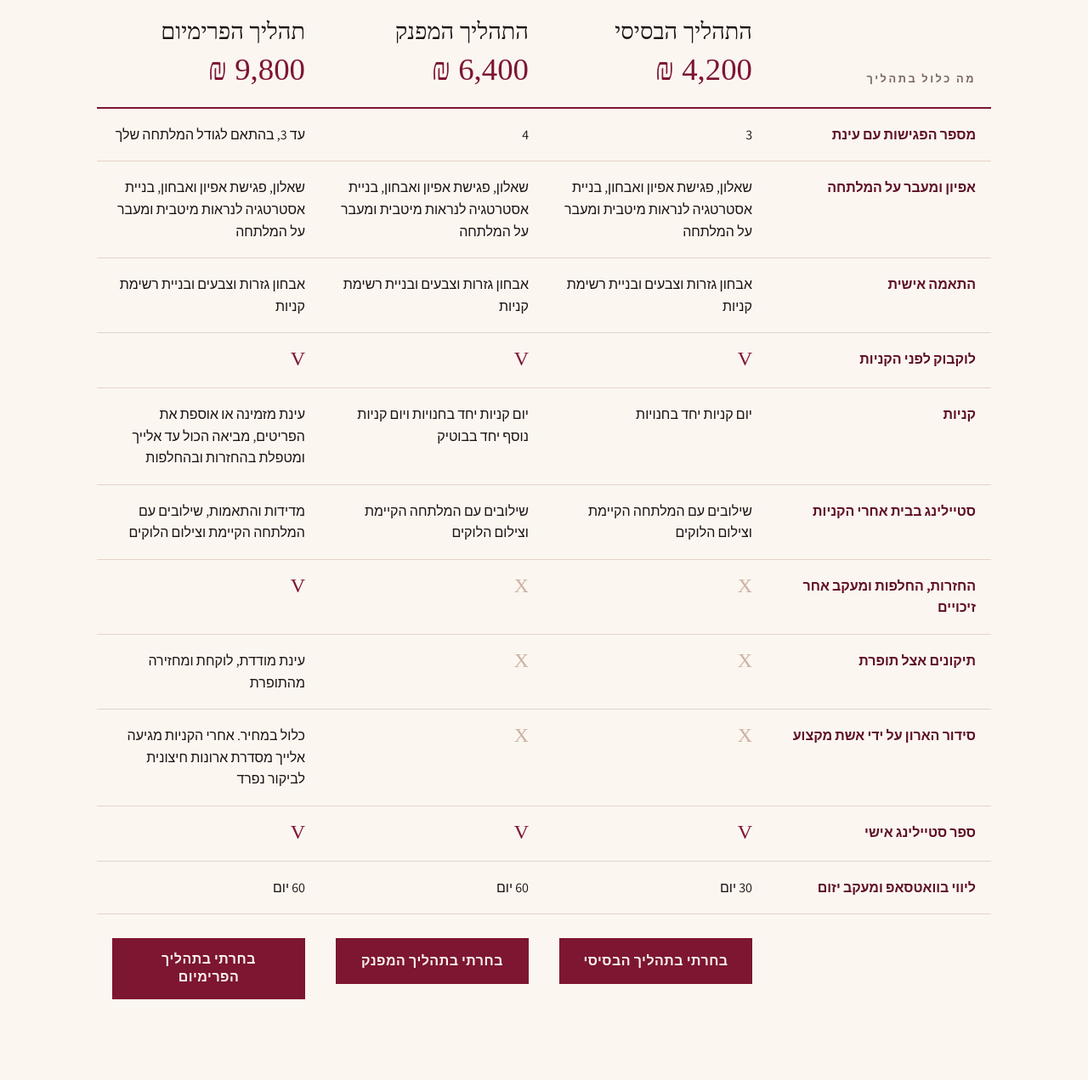
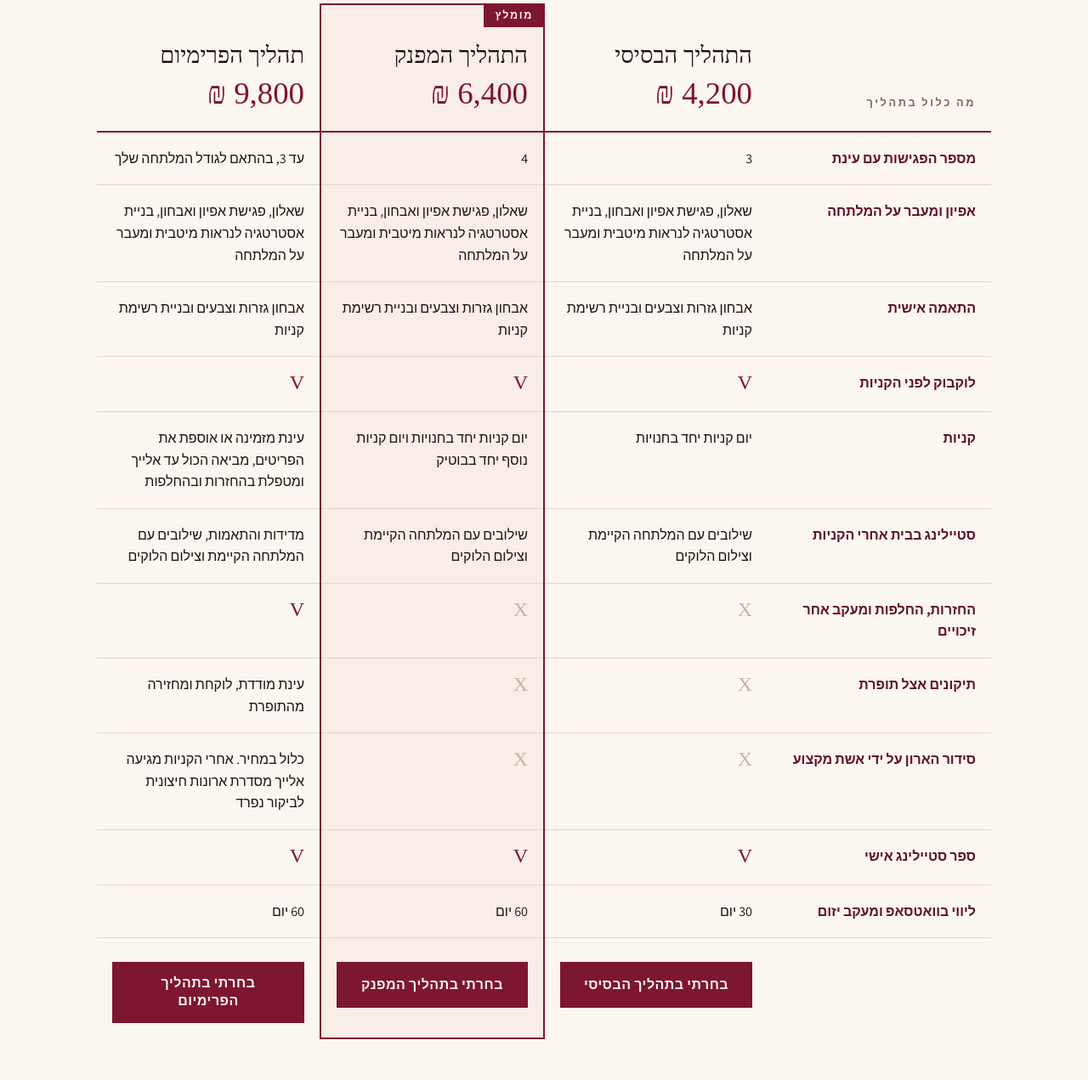
Before and after one commit to elkayam-ran-einat-beep/elkayam-ran-einat-beep.github.io, a plain HTML site: page tahalichim/index.html in a window 1280 px wide. Shown: the part 355-1626 px from the top of the page at 85% size. Drawn offline with Linux system fonts and the light colour scheme; a web font is replaced by a local one.

Commit message:
תהליכים: מסגרת מומלץ סביב המפנק
Co-Authored-By: Claude Opus 5.5 <noreply@anthropic.com>

```diff
--- a/tahalichim/index.html
+++ b/tahalichim/index.html
@@ -59,6 +59,13 @@ p{margin:0;}
 .yes{color:var(--accent);}
 .no{color:var(--rule-strong);}
 
+/* העמודה המומלצת: מסגרת בורדו סביב כל הטור */
+.cmp .hl{border-left:2px solid var(--accent);border-right:2px solid var(--accent);background:rgba(245,227,221,.45);}
+.cmp thead .hl{border-top:2px solid var(--accent);position:relative;padding-top:44px;}
+.cmp tfoot .hl{border-bottom:2px solid var(--accent);padding-bottom:22px;}
+.badge{display:inline-block;background:var(--accent);color:var(--on-accent);font-size:.78rem;font-weight:700;letter-spacing:.14em;padding:5px 14px;line-height:1.4;}
+.cmp thead .badge{position:absolute;top:-2px;right:-2px;}
+
 /* כרטיסים בטלפון */
 .cards{display:none;}
 .card{display:flex;flex-direction:column;gap:18px;padding:34px 0 40px;border-top:2px solid var(--accent);}
@@ -66,6 +73,9 @@ p{margin:0;}
 .card li{display:flex;flex-direction:column;gap:2px;padding:12px 0;border-bottom:1px solid var(--rule);}
 .card .k{font-size:.86rem;font-weight:700;color:var(--accent-deep);}
 .card .v{font-size:1rem;line-height:1.6;}
+.card.hl{border:2px solid var(--accent);padding:0 18px 26px;margin:34px 0 0;background:rgba(245,227,221,.45);}
+.card.hl .badge{align-self:flex-start;margin:0 -18px 0 0;}
+.card.hl + .card{margin-top:34px;}
 
 .after{padding:40px 0 100px;}
 .after .wrap{display:flex;flex-direction:column;gap:16px;}
@@ -104,21 +114,21 @@ footer{padding:48px 0 60px;text-align:center;border-top:1px solid var(--rule);}
 <section class="table-sec">
   <div class="wrap">
 <table class="cmp">
-<thead><tr><th scope="col" class="corner">מה כלול בתהליך</th><th scope="col"><span class="pk">התהליך הבסיסי</span><span class="pr">4,200 ₪</span></th><th scope="col"><span class="pk">התהליך המפנק</span><span class="pr">6,400 ₪</span></th><th scope="col"><span class="pk">תהליך הפרימיום</span><span class="pr">9,800 ₪</span></th></tr></thead>
+<thead><tr><th scope="col" class="corner">מה כלול בתהליך</th><th scope="col"><span class="pk">התהליך הבסיסי</span><span class="pr">4,200 ₪</span></th><th scope="col" class="hl"><span class="badge">מומלץ</span><span class="pk">התהליך המפנק</span><span class="pr">6,400 ₪</span></th><th scope="col"><span class="pk">תהליך הפרימיום</span><span class="pr">9,800 ₪</span></th></tr></thead>
 <tbody>
-<tr><th scope="row">מספר הפגישות עם עינת</th><td>3</td><td>4</td><td>עד 3, בהתאם לגודל המלתחה שלך</td></tr>
-<tr><th scope="row">אפיון ומעבר על המלתחה</th><td>שאלון, פגישת אפיון ואבחון, בניית אסטרטגיה לנראות מיטבית ומעבר על המלתחה</td><td>שאלון, פגישת אפיון ואבחון, בניית אסטרטגיה לנראות מיטבית ומעבר על המלתחה</td><td>שאלון, פגישת אפיון ואבחון, בניית אסטרטגיה לנראות מיטבית ומעבר על המלתחה</td></tr>
-<tr><th scope="row">התאמה אישית</th><td>אבחון גזרות וצבעים ובניית רשימת קניות</td><td>אבחון גזרות וצבעים ובניית רשימת קניות</td><td>אבחון גזרות וצבעים ובניית רשימת קניות</td></tr>
-<tr><th scope="row">לוקבוק לפני הקניות</th><td><span class="yes" aria-label="כלול">V</span></td><td><span class="yes" aria-label="כלול">V</span></td><td><span class="yes" aria-label="כלול">V</span></td></tr>
-<tr><th scope="row">קניות</th><td>יום קניות יחד בחנויות</td><td>יום קניות יחד בחנויות ויום קניות נוסף יחד בבוטיק</td><td>עינת מזמינה או אוספת את הפריטים, מביאה הכול עד אלייך ומטפלת בהחזרות ובהחלפות</td></tr>
-<tr><th scope="row">סטיילינג בבית אחרי הקניות</th><td>שילובים עם המלתחה הקיימת וצילום הלוקים</td><td>שילובים עם המלתחה הקיימת וצילום הלוקים</td><td>מדידות והתאמות, שילובים עם המלתחה הקיימת וצילום הלוקים</td></tr>
-<tr><th scope="row">החזרות, החלפות ומעקב אחר זיכויים</th><td><span class="no" aria-label="לא כלול">X</span></td><td><span class="no" aria-label="לא כלול">X</span></td><td><span class="yes" aria-label="כלול">V</span></td></tr>
-<tr><th scope="row">תיקונים אצל תופרת</th><td><span class="no" aria-label="לא כלול">X</span></td><td><span class="no" aria-label="לא כלול">X</span></td><td>עינת מודדת, לוקחת ומחזירה מהתופרת</td></tr>
-<tr><th scope="row">סידור הארון על ידי אשת מקצוע</th><td><span class="no" aria-label="לא כלול">X</span></td><td><span class="no" aria-label="לא כלול">X</span></td><td>כלול במחיר. אחרי הקניות מגיעה אלייך מסדרת ארונות חיצונית לביקור נפרד</td></tr>
-<tr><th scope="row">ספר סטיילינג אישי</th><td><span class="yes" aria-label="כלול">V</span></td><td><span class="yes" aria-label="כלול">V</span></td><td><span class="yes" aria-label="כלול">V</span></td></tr>
-<tr><th scope="row">ליווי בוואטסאפ ומעקב יזום</th><td>30 יום</td><td>60 יום</td><td>60 יום</td></tr>
+<tr><th scope="row">מספר הפגישות עם עינת</th><td>3</td><td class="hl">4</td><td>עד 3, בהתאם לגודל המלתחה שלך</td></tr>
+<tr><th scope="row">אפיון ומעבר על המלתחה</th><td>שאלון, פגישת אפיון ואבחון, בניית אסטרטגיה לנראות מיטבית ומעבר על המלתחה</td><td class="hl">שאלון, פגישת אפיון ואבחון, בניית אסטרטגיה לנראות מיטבית ומעבר על המלתחה</td><td>שאלון, פגישת אפיון ואבחון, בניית אסטרטגיה לנראות מיטבית ומעבר על המלתחה</td></tr>
+<tr><th scope="row">התאמה אישית</th><td>אבחון גזרות וצבעים ובניית רשימת קניות</td><td class="hl">אבחון גזרות וצבעים ובניית רשימת קניות</td><td>אבחון גזרות וצבעים ובניית רשימת קניות</td></tr>
+<tr><th scope="row">לוקבוק לפני הקניות</th><td><span class="yes" aria-label="כלול">V</span></td><td class="hl"><span class="yes" aria-label="כלול">V</span></td><td><span class="yes" aria-label="כלול">V</span></td></tr>
+<tr><th scope="row">קניות</th><td>יום קניות יחד בחנויות</td><td class="hl">יום קניות יחד בחנויות ויום קניות נוסף יחד בבוטיק</td><td>עינת מזמינה או אוספת את הפריטים, מביאה הכול עד אלייך ומטפלת בהחזרות ובהחלפות</td></tr>
+<tr><th scope="row">סטיילינג בבית אחרי הקניות</th><td>שילובים עם המלתחה הקיימת וצילום הלוקים</td><td class="hl">שילובים עם המלתחה הקיימת וצילום הלוקים</td><td>מדידות והתאמות, שילובים עם המלתחה הקיימת וצילום הלוקים</td></tr>
+<tr><th scope="row">החזרות, החלפות ומעקב אחר זיכויים</th><td><span class="no" aria-label="לא כלול">X</span></td><td class="hl"><span class="no" aria-label="לא כלול">X</span></td><td><span class="yes" aria-label="כלול">V</span></td></tr>
+<tr><th scope="row">תיקונים אצל תופרת</th><td><span class="no" aria-label="לא כלול">X</span></td><td class="hl"><span class="no" aria-label="לא כלול">X</span></td><td>עינת מודדת, לוקחת ומחזירה מהתופרת</td></tr>
+<tr><th scope="row">סידור הארון על ידי אשת מקצוע</th><td><span class="no" aria-label="לא כלול">X</span></td><td class="hl"><span class="no" aria-label="לא כלול">X</span></td><td>כלול במחיר. אחרי הקניות מגיעה אלייך מסדרת ארונות חיצונית לביקור נפרד</td></tr>
+<tr><th scope="row">ספר סטיילינג אישי</th><td><span class="yes" aria-label="כלול">V</span></td><td class="hl"><span class="yes" aria-label="כלול">V</span></td><td><span class="yes" aria-label="כלול">V</span></td></tr>
+<tr><th scope="row">ליווי בוואטסאפ ומעקב יזום</th><td>30 יום</td><td class="hl">60 יום</td><td>60 יום</td></tr>
 </tbody>
-<tfoot><tr><th></th><td><a class="cta" href="https://wa.me/972546443743?text=%D7%94%D7%99%D7%99%20%D7%A2%D7%99%D7%A0%D7%AA%2C%20%D7%91%D7%97%D7%A8%D7%AA%D7%99%20%D7%91%D7%AA%D7%94%D7%9C%D7%99%D7%9A%20%D7%94%D7%91%D7%A1%D7%99%D7%A1%D7%99.%20%D7%90%D7%A9%D7%9E%D7%97%20%D7%9C%D7%A7%D7%91%D7%9C%20%D7%90%D7%AA%20%D7%94%D7%94%D7%A1%D7%9B%D7%9D." target="_blank" rel="noopener">בחרתי בתהליך הבסיסי</a></td><td><a class="cta" href="https://wa.me/972546443743?text=%D7%94%D7%99%D7%99%20%D7%A2%D7%99%D7%A0%D7%AA%2C%20%D7%91%D7%97%D7%A8%D7%AA%D7%99%20%D7%91%D7%AA%D7%94%D7%9C%D7%99%D7%9A%20%D7%94%D7%9E%D7%A4%D7%A0%D7%A7.%20%D7%90%D7%A9%D7%9E%D7%97%20%D7%9C%D7%A7%D7%91%D7%9C%20%D7%90%D7%AA%20%D7%94%D7%94%D7%A1%D7%9B%D7%9D." target="_blank" rel="noopener">בחרתי בתהליך המפנק</a></td><td><a class="cta" href="https://wa.me/972546443743?text=%D7%94%D7%99%D7%99%20%D7%A2%D7%99%D7%A0%D7%AA%2C%20%D7%91%D7%97%D7%A8%D7%AA%D7%99%20%D7%91%D7%AA%D7%94%D7%9C%D7%99%D7%9A%20%D7%94%D7%A4%D7%A8%D7%99%D7%9E%D7%99%D7%95%D7%9D.%20%D7%90%D7%A9%D7%9E%D7%97%20%D7%9C%D7%A7%D7%91%D7%9C%20%D7%90%D7%AA%20%D7%94%D7%94%D7%A1%D7%9B%D7%9D." target="_blank" rel="noopener">בחרתי בתהליך הפרימיום</a></td></tr></tfoot>
+<tfoot><tr><th></th><td><a class="cta" href="https://wa.me/972546443743?text=%D7%94%D7%99%D7%99%20%D7%A2%D7%99%D7%A0%D7%AA%2C%20%D7%91%D7%97%D7%A8%D7%AA%D7%99%20%D7%91%D7%AA%D7%94%D7%9C%D7%99%D7%9A%20%D7%94%D7%91%D7%A1%D7%99%D7%A1%D7%99.%20%D7%90%D7%A9%D7%9E%D7%97%20%D7%9C%D7%A7%D7%91%D7%9C%20%D7%90%D7%AA%20%D7%94%D7%94%D7%A1%D7%9B%D7%9D." target="_blank" rel="noopener">בחרתי בתהליך הבסיסי</a></td><td class="hl"><a class="cta" href="https://wa.me/972546443743?text=%D7%94%D7%99%D7%99%20%D7%A2%D7%99%D7%A0%D7%AA%2C%20%D7%91%D7%97%D7%A8%D7%AA%D7%99%20%D7%91%D7%AA%D7%94%D7%9C%D7%99%D7%9A%20%D7%94%D7%9E%D7%A4%D7%A0%D7%A7.%20%D7%90%D7%A9%D7%9E%D7%97%20%D7%9C%D7%A7%D7%91%D7%9C%20%D7%90%D7%AA%20%D7%94%D7%94%D7%A1%D7%9B%D7%9D." target="_blank" rel="noopener">בחרתי בתהליך המפנק</a></td><td><a class="cta" href="https://wa.me/972546443743?text=%D7%94%D7%99%D7%99%20%D7%A2%D7%99%D7%A0%D7%AA%2C%20%D7%91%D7%97%D7%A8%D7%AA%D7%99%20%D7%91%D7%AA%D7%94%D7%9C%D7%99%D7%9A%20%D7%94%D7%A4%D7%A8%D7%99%D7%9E%D7%99%D7%95%D7%9D.%20%D7%90%D7%A9%D7%9E%D7%97%20%D7%9C%D7%A7%D7%91%D7%9C%20%D7%90%D7%AA%20%D7%94%D7%94%D7%A1%D7%9B%D7%9D." target="_blank" rel="noopener">בחרתי בתהליך הפרימיום</a></td></tr></tfoot>
 </table>
     <div class="cards">
 <article class="card">
@@ -138,8 +148,8 @@ footer{padding:48px 0 60px;text-align:center;border-top:1px solid var(--rule);}
 </ul>
 <a class="cta" href="https://wa.me/972546443743?text=%D7%94%D7%99%D7%99%20%D7%A2%D7%99%D7%A0%D7%AA%2C%20%D7%91%D7%97%D7%A8%D7%AA%D7%99%20%D7%91%D7%AA%D7%94%D7%9C%D7%99%D7%9A%20%D7%94%D7%91%D7%A1%D7%99%D7%A1%D7%99.%20%D7%90%D7%A9%D7%9E%D7%97%20%D7%9C%D7%A7%D7%91%D7%9C%20%D7%90%D7%AA%20%D7%94%D7%94%D7%A1%D7%9B%D7%9D." target="_blank" rel="noopener">בחרתי בתהליך הבסיסי</a>
 </article>
-<article class="card">
-<h2><span class="pk">התהליך המפנק</span><span class="pr">6,400 ₪</span></h2>
+<article class="card hl">
+<span class="badge">מומלץ</span><h2><span class="pk">התהליך המפנק</span><span class="pr">6,400 ₪</span></h2>
 <ul>
 <li><span class="k">מספר הפגישות עם עינת</span><span class="v">4</span></li>
 <li><span class="k">אפיון ומעבר על המלתחה</span><span class="v">שאלון, פגישת אפיון ואבחון, בניית אסטרטגיה לנראות מיטבית ומעבר על המלתחה</span></li>
```
